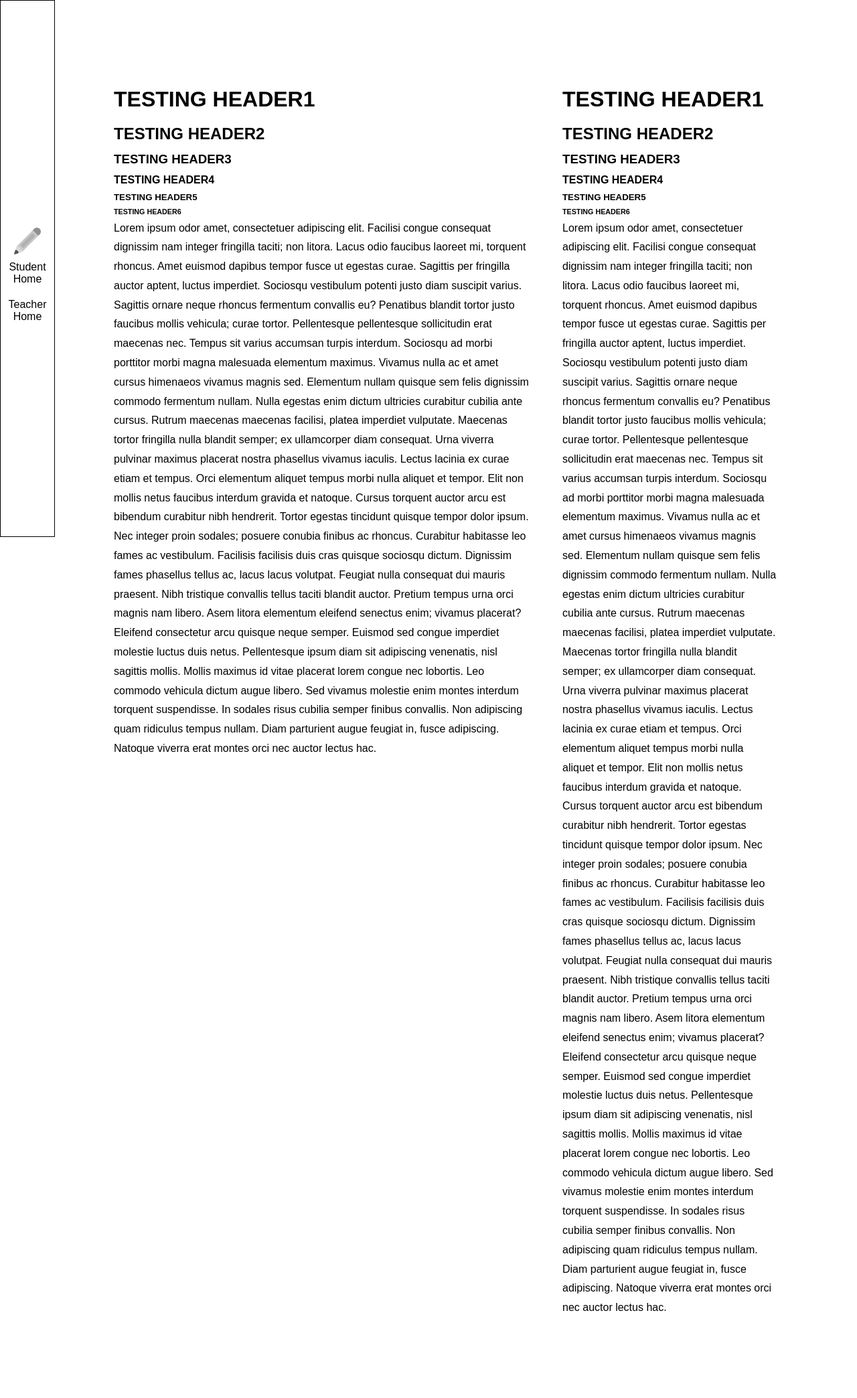
After one commit to alisonlei/AAT-Statistics-Review-, a Flask app: template AAT/templates/testPage.html in a window 1280 px wide. The commit adds this page. Shown: the whole page at 67% size. Run offline with Flask 3, Linux system fonts and the light colour scheme; the template is opened without the code that fills it, so the values that code supplies are empty.

Commit message:
Finished layout. Fixed venv related docs

```diff
--- /dev/null
+++ b/AAT/routes.py
@@ -0,0 +1,6 @@
+from AAT import app, db
+from flask import Flask, render_template, url_for
+
+@app.route("/")
+def testPage():
+    return render_template('testPage.html')
--- a/AAT/static/css/style.css
+++ b/AAT/static/css/style.css
@@ -1,98 +1,60 @@
-
 /* GENERAL RULES */
     *{
         margin: 0;
         padding: 0;
-        font-family: Verdana, Geneva, Tahoma, sans-serif;
+        font-family: Arial, Helvetica, sans-serif;
+        line-height: 180%;
     }
-    h1{font-size: xx-large}
-    h2, h3{font-size: large}
-    h2{margin-bottom: 10px}
-    #pageContent {
-        background-color: lightgray;
+    #pageContent{
+        border: 100px solid white;
+        margin-left: 50px;
         min-height: 100vh;
     }
     #pageContent p{
         text-indent: 4%;
     }
-    /* GENERAL RULES: Flexbox */
-        #pageTextContainer {
+/* END OF GENERAL RULES */
+
+
+
+/* FLEXBOX RULES */
+    #pageContainers {
         padding: 20px;
         display: flex;
-            flex-wrap: wrap;
         justify-content: space-evenly;
         align-items: flex-start;
         align-content: space-evenly;
         gap: 20px;
     }
-        .leftContainers{
+    .leftContainer{
         height: auto;
-            width: 360px;
+        width: 500px;
         flex-grow: 1;
     }
-        .rightContainers{
+    .containerGap{
+        margin: 5px;
+    }
+    .rightContainer{
         height: auto;
-            width: 300px;
-            flex-grow: 0;
-        }
-    /* GENERAL RULES: Responsive design */
-        @media (max-width: 886px){
-            .rightContainers {
+        width: 200px;
         flex-grow: 1;
     }
-        }
-/* END OF GENERAL RULES */
+/* END OF FLEXBOX RULES */
 
 
 
 /* NAVBAR RULES */
-    #navbar {
+    #navbar{
+        border: 1px solid black;
+        width: 80px;
+        height: 100vh;
         position: fixed;
-        background-color: rgb(98, 117, 90);
-        font-size: large;
+        text-align: center;
     }
     #navbarImage{
         width: 40px;
     }
-    #navbar a {
-        display: block;
-        color: rgb(180, 174, 174);
-        text-decoration: none;
-    }
-    #navbar a:hover {
-        color: lightgray;
-        font-weight: bold;
-        transition-duration: 0.3s;
-    }
-    #navbar a:active {
-        color: black;
-        transition-duration: 0.3s;
-    }
-    #navbar button {
-        display: block;
-        color: rgb(53, 61, 50);
-        text-decoration: none;
-        padding: 8px 20px;
-        background: rgb(113, 130, 105);
-        border-radius: 20%;
-        border:none;
-    }
-    #navbar button:hover {
-        color: lightgray;
-        font-weight: bold;
-        transition-duration: 0.3s;
-    }
-    #navbar button:active {
-        color: black;
-        transition-duration: 0.3s;
-    }
-    /* NAVBAR RULES: Responsive design */
-        @media all and (min-width: 100vh) {
-            #navbar{
-                width: 150px;
-                height: 100vh;
-            }
-            #navbarContainer {
+    #navbarContents {
         min-height: 100vh;
         padding: 10px;
         display: flex;
@@ -103,29 +65,20 @@
         align-content: center;
         gap: 10px;
     }
-            #fontPrefContainer {
-                padding: 10px;
-                display: flex;
-                flex-direction: row;
-                gap: 5px;
+    #navbar a {
+        display: block;
+        color: black;
+        text-decoration: none;
+        line-height: normal;
     }
-            #pageContent{
-                margin-left: 150px;
+    #navbar a:hover {
+        color: black;
+        font-weight: bold;
+        transition-duration: 0.3s;
+        text-decoration: none;
     }
-        }
-        @media all and (max-width: 100vh) {
-            #navbar {
-                width: 100vw;
-                height: auto;
-            }
-            #navbarContainer {
-                min-width: 100vw;
-                padding: 10px;
-                display: flex;
-                flex-wrap: wrap;
-                justify-content: center;
-                gap: 10px;
-            }
-            #navbarImage{display:none}
+    #navbar a:active {
+        color: grey;
+        transition-duration: 0.3s;
     }
 /* END OF NAVBAR RULES */
--- /dev/null
+++ b/AAT/templates/layout.html
@@ -0,0 +1,41 @@
+<!DOCTYPE html>
+<html lang="en">
+<head>
+    <meta charset="utf-8">
+    <meta name="viewport" content="width=device-width, initial-scale=1">
+    <link rel="stylesheet" href="../static/css/style.css">
+    <title>Team 2</title>
+    <link rel="icon" href="../static/icons/pencil.png" alt="An icon of a brain">
+</head>
+<body>
+
+
+<!-- NAVBAR -->
+<div id="navbar">
+    <div id="navbarContents">
+        <img id ="navbarImage" src="../static/icons/pencil.png" alt="An icon of a brain">
+        <a href="{{url_for('testPage')}}" alt="A link to the 'Student Home' page">Student Home</a>   <!--Populate these-->
+        <div id="navlinkgap"></div>
+        <a href="{{url_for('testPage')}}" alt="A link to the 'Teacher Home' page">Teacher Home</a>   <!--Populate these-->
+    </div>
+</div>
+
+
+<!-- PAGE CONTENT -->
+<div id="pageContent">
+    <div id="pageContainers">
+        <div class="leftContainer">
+            {% block left %}
+            {% endblock %}
+        </div>
+        <div class="containerGap"></div>
+        <div class="rightContainer">
+            {% block right %}
+            {% endblock %}
+        </div>
+    </div>
+</div>
+
+
+</body>
+</html>
--- /dev/null
+++ b/AAT/templates/testPage.html
@@ -0,0 +1,29 @@
+{% extends "layout.html" %}
+
+{% block left %}
+    <h1>TESTING HEADER1</h1>
+    <h2>TESTING HEADER2</h2>
+    <h3>TESTING HEADER3</h3>
+    <h4>TESTING HEADER4</h4>
+    <h5>TESTING HEADER5</h5>
+    <h6>TESTING HEADER6</h6>
+    Lorem ipsum odor amet, consectetuer adipiscing elit. Facilisi congue consequat dignissim nam integer fringilla taciti; non litora. Lacus odio faucibus laoreet mi, torquent rhoncus. Amet euismod dapibus tempor fusce ut egestas curae. Sagittis per fringilla auctor aptent, luctus imperdiet. Sociosqu vestibulum potenti justo diam suscipit varius. Sagittis ornare neque rhoncus fermentum convallis eu? Penatibus blandit tortor justo faucibus mollis vehicula; curae tortor. Pellentesque pellentesque sollicitudin erat maecenas nec.
+    Tempus sit varius accumsan turpis interdum. Sociosqu ad morbi porttitor morbi magna malesuada elementum maximus. Vivamus nulla ac et amet cursus himenaeos vivamus magnis sed. Elementum nullam quisque sem felis dignissim commodo fermentum nullam. Nulla egestas enim dictum ultricies curabitur cubilia ante cursus. Rutrum maecenas maecenas facilisi, platea imperdiet vulputate. Maecenas tortor fringilla nulla blandit semper; ex ullamcorper diam consequat. Urna viverra pulvinar maximus placerat nostra phasellus vivamus iaculis.
+    Lectus lacinia ex curae etiam et tempus. Orci elementum aliquet tempus morbi nulla aliquet et tempor. Elit non mollis netus faucibus interdum gravida et natoque. Cursus torquent auctor arcu est bibendum curabitur nibh hendrerit. Tortor egestas tincidunt quisque tempor dolor ipsum. Nec integer proin sodales; posuere conubia finibus ac rhoncus. Curabitur habitasse leo fames ac vestibulum. Facilisis facilisis duis cras quisque sociosqu dictum. Dignissim fames phasellus tellus ac, lacus lacus volutpat.
+    Feugiat nulla consequat dui mauris praesent. Nibh tristique convallis tellus taciti blandit auctor. Pretium tempus urna orci magnis nam libero. Asem litora elementum eleifend senectus enim; vivamus placerat? Eleifend consectetur arcu quisque neque semper. Euismod sed congue imperdiet molestie luctus duis netus. Pellentesque ipsum diam sit adipiscing venenatis, nisl sagittis mollis.
+    Mollis maximus id vitae placerat lorem congue nec lobortis. Leo commodo vehicula dictum augue libero. Sed vivamus molestie enim montes interdum torquent suspendisse. In sodales risus cubilia semper finibus convallis. Non adipiscing quam ridiculus tempus nullam. Diam parturient augue feugiat in, fusce adipiscing. Natoque viverra erat montes orci nec auctor lectus hac.
+{% endblock %}
+
+{% block right %}
+    <h1>TESTING HEADER1</h1>
+    <h2>TESTING HEADER2</h2>
+    <h3>TESTING HEADER3</h3>
+    <h4>TESTING HEADER4</h4>
+    <h5>TESTING HEADER5</h5>
+    <h6>TESTING HEADER6</h6>
+    Lorem ipsum odor amet, consectetuer adipiscing elit. Facilisi congue consequat dignissim nam integer fringilla taciti; non litora. Lacus odio faucibus laoreet mi, torquent rhoncus. Amet euismod dapibus tempor fusce ut egestas curae. Sagittis per fringilla auctor aptent, luctus imperdiet. Sociosqu vestibulum potenti justo diam suscipit varius. Sagittis ornare neque rhoncus fermentum convallis eu? Penatibus blandit tortor justo faucibus mollis vehicula; curae tortor. Pellentesque pellentesque sollicitudin erat maecenas nec.
+    Tempus sit varius accumsan turpis interdum. Sociosqu ad morbi porttitor morbi magna malesuada elementum maximus. Vivamus nulla ac et amet cursus himenaeos vivamus magnis sed. Elementum nullam quisque sem felis dignissim commodo fermentum nullam. Nulla egestas enim dictum ultricies curabitur cubilia ante cursus. Rutrum maecenas maecenas facilisi, platea imperdiet vulputate. Maecenas tortor fringilla nulla blandit semper; ex ullamcorper diam consequat. Urna viverra pulvinar maximus placerat nostra phasellus vivamus iaculis.
+    Lectus lacinia ex curae etiam et tempus. Orci elementum aliquet tempus morbi nulla aliquet et tempor. Elit non mollis netus faucibus interdum gravida et natoque. Cursus torquent auctor arcu est bibendum curabitur nibh hendrerit. Tortor egestas tincidunt quisque tempor dolor ipsum. Nec integer proin sodales; posuere conubia finibus ac rhoncus. Curabitur habitasse leo fames ac vestibulum. Facilisis facilisis duis cras quisque sociosqu dictum. Dignissim fames phasellus tellus ac, lacus lacus volutpat.
+    Feugiat nulla consequat dui mauris praesent. Nibh tristique convallis tellus taciti blandit auctor. Pretium tempus urna orci magnis nam libero. Asem litora elementum eleifend senectus enim; vivamus placerat? Eleifend consectetur arcu quisque neque semper. Euismod sed congue imperdiet molestie luctus duis netus. Pellentesque ipsum diam sit adipiscing venenatis, nisl sagittis mollis.
+    Mollis maximus id vitae placerat lorem congue nec lobortis. Leo commodo vehicula dictum augue libero. Sed vivamus molestie enim montes interdum torquent suspendisse. In sodales risus cubilia semper finibus convallis. Non adipiscing quam ridiculus tempus nullam. Diam parturient augue feugiat in, fusce adipiscing. Natoque viverra erat montes orci nec auctor lectus hac.
+{% endblock %}
```
Also changed, not shown: AAT/GUIDES/Extend a layout.html (deleted, +0 -30 lines), AAT/GUIDES/Extend our layout.html (added, +19 -0 lines), AAT/__init__.py (+2 -7 lines), AAT/pages/layout.html (deleted, +0 -39 lines), AAT/models.py (added), AAT/static/icons/pencil.png (added), AAT/static/icons/putAnyIconsInHere.md (deleted), README.md. Lines whose indentation alone changed are shown as unchanged.
